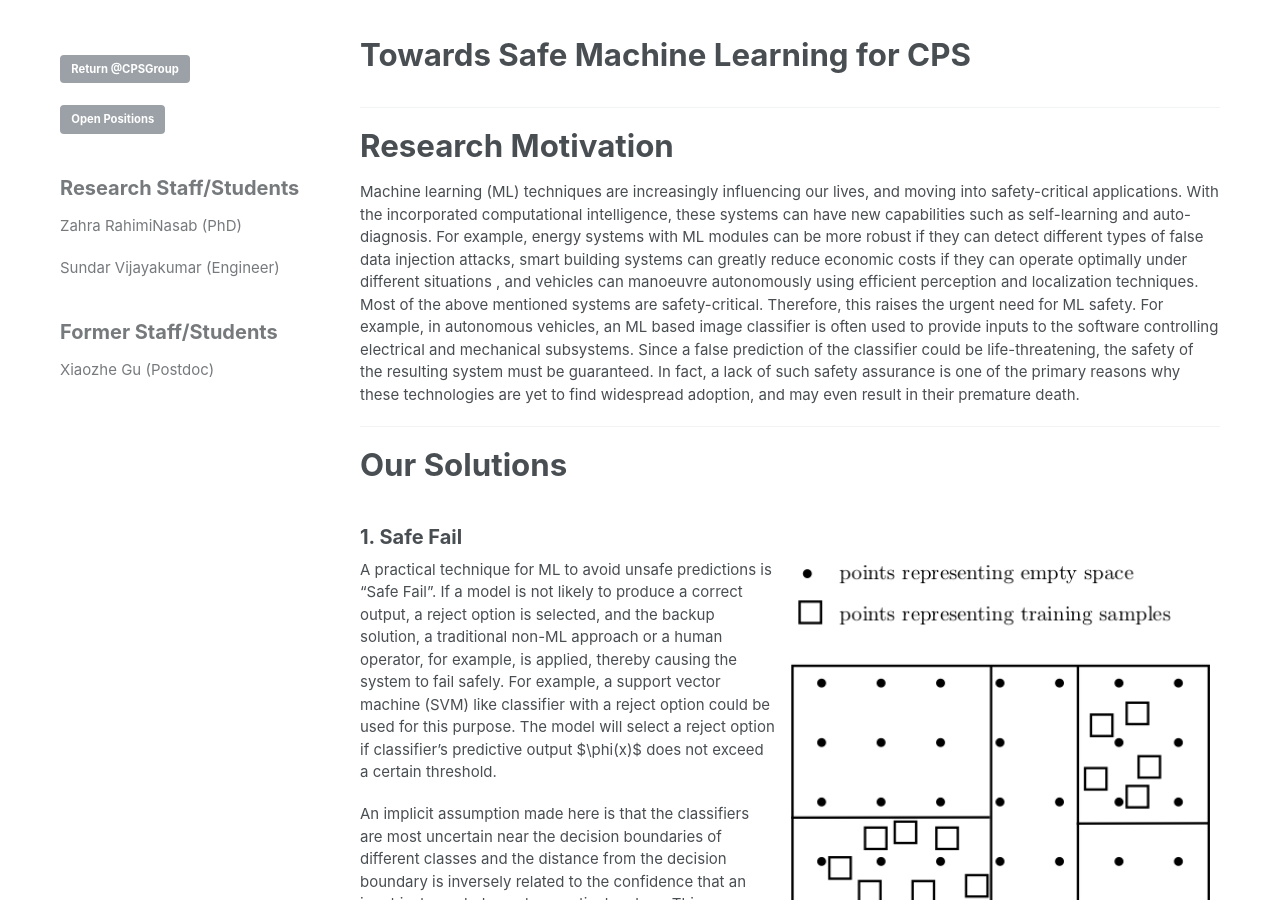
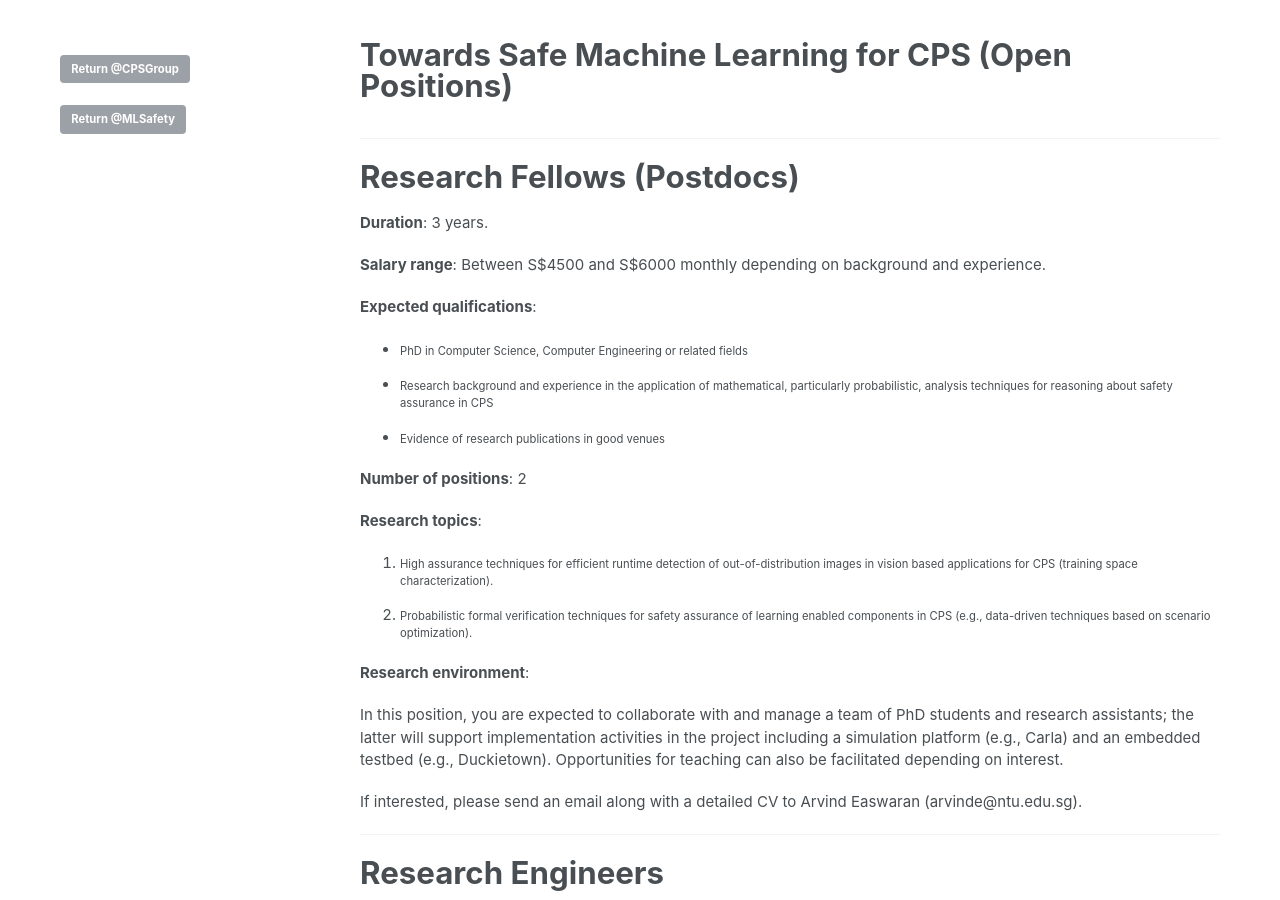
Before and after one commit to CPS-research-group/CPS-research-group.github.io, a Jekyll site: the page built from _pages/ml_safety_open.md, in a window 1280 px wide and 900 px high. Built offline with Jekyll 4.4.1, drawn with Linux system fonts in a browser that asks for light colours; some of the changed text lies outside the part shown.

Commit message:
Updates.

```diff
--- a/_pages/ml_safety.md
+++ b/_pages/ml_safety.md
@@ -9,7 +9,7 @@
   - title:
     text: "[Return @CPSGroup](/){: .btn .btn--primary}"
   - title:
-    text: "[Open Positions](/ml_safety/open_positions){: .btn .btn--primary}"
+    text: "[Open Positions](/ml_safety_open){: .btn .btn--primary}"
   - title: "Research Staff/Students"
     text: "Zahra RahimiNasab (PhD) \n \n Sundar Vijayakumar (Engineer)"
 
@@ -21,20 +21,19 @@
 
 # Research Motivation
 
-Machine learning (ML) techniques are increasingly influencing our lives, and moving into safety-critical applications. With the incorporated computational intelligence, these systems can have new capabilities such as self-learning and auto-diagnosis. For example, energy systems with ML modules can be more robust if they  can detect different types of false data injection attacks, smart building systems can greatly reduce economic costs if they can operate optimally under different situations , and vehicles can manoeuvre autonomously using efficient perception and localization techniques. Most of the above mentioned systems are safety-critical. Therefore, this raises the urgent need for ML safety. For example, in autonomous vehicles, an ML  based image classifier is often used to provide inputs to the software controlling electrical and mechanical subsystems. Since a false prediction of the classifier could be life-threatening, the safety of the resulting system must be guaranteed. In fact, a lack of such safety assurance is one of the primary reasons why these technologies are yet to find widespread adoption, and may even result in their premature death.
+Modern cyber-physical systems (CPS) such as autonomous vehicles and smart grids are expected to perform complex control functions under highly dynamic operating environments. Increasingly, to cope with the complexity and scale, these functions are being designed autonomously, often with the assistance of Machine Learning (ML) based techniques. A key challenge in the design of such safety-critical systems is that of achieving high assurance on system safety. One aspect of this challenge is that the ML models are complex and process extremely high-dimensional inputs such as images, thus rendering the resulting black-box controllers inaccessible to traditional safety assessment techniques. Another aspect of this challenge is that the correctness of such learning algorithms is critically dependent on the training data sets. In the case of CPS, these sets are often non-representative and missing rare, but important, safety-related hazard data.
+
+Addressing the above two open problems, in this project we aim to develop a software architecture for achieving safety assurance in such systems. This architecture is inspired by the Simplex model of computation in which a complex and high-performance controller is coupled with a simple and conservative controller to ensure system safety. An efficient run-time decision module will then switch between the two controllers while ensuring safety at all times. To develop a verifiable safety controller, we aim to focus on scalable techniques with probabilistic correctness (probably approximately correct - PAC) guarantees for example using scenario optimization. For the run-time decision module, we aim to focus on statistically robust and computationally efficient techniques for out-of-distribution detection to quickly identify and deal with images that are outside the training space of learning enabled components.
 
 ******
 
 # Our Solutions
 
-### 1. Safe Fail
+### 1. Out-of-Distribution Detection
 
 ![image-left](/_pages/assets/ml_safety/tree.png){:height="50%" width="50%"}{: .align-right}
-A practical technique for ML to avoid unsafe predictions is “Safe Fail”.  If a model is not likely to produce a correct output, a
-reject option is selected, and the backup solution, a traditional non-ML approach or a human operator, for example, is applied, thereby causing the system to fail safely.  For example,  a support vector machine (SVM) like classifier with a reject option could be used for this purpose. The model will select a reject option if  classifier's predictive output $\phi(x)$ does not exceed a certain threshold.
+A practical technique for ML to avoid unsafe predictions is “Safe Fail”. If a model is not likely to produce a correct output, a reject option is selected, and the backup solution, a traditional non-ML approach or a human operator, for example, is applied, thereby causing the system to fail safely. For example, a support vector machine (SVM) like classifier with a reject option could be used for this purpose. The model will select a reject option if the classifier's predictive output $\phi(x)$ does not exceed a certain threshold.
 
-An implicit assumption made here is that the classifiers are most uncertain near the decision boundaries of different classes
-and the distance from the decision boundary is inversely related to the confidence that an input instance belongs to a particular class.  This assumption is reasonable in some sense because the decision boundaries learnt by these models are usually located where many training samples with different labels overlap. However, if a feature space  contains few or no training samples at all, then the decision boundaries of ML models may wholly be based on an inductive bias, thereby having much epistemic uncertainty.
+An implicit assumption made here is that the classifiers are most uncertain near the decision boundaries of different classes and the distance from the decision boundary is inversely related to the confidence that an input instance belongs to a particular class. This assumption is reasonable in some sense because the decision boundaries learnt by these models are usually located where many training samples with different labels overlap. However, if a feature space contains few or no training samples at all, then the decision boundaries of ML models may wholly be based on an inductive bias, thereby having much epistemic uncertainty.
 
-ML models learn from a subset of possible scenarios that could be encountered operationally. Thus, they can only be as good as the
-training examples they have learnt. Based on the observation that  ML models work well in the “training space” with a cloud of training points, but they could not extrapolate beyond the training space, we propose a feature space partition tree (FSPT) to split the initial feature space into multiple partitions with different densities of training data.  If  an input instance is from a feature space partition with no or few training samples,  then a reject option maybe selected.
+ML models learn from a subset of possible scenarios that could be encountered operationally. Thus, they can only be as good as the training examples they have learnt. Based on the observation that ML models work well in the “training space” with a cloud of training points, but they could not extrapolate beyond the training space, we propose a feature space partition tree (FSPT) to split the initial feature space into multiple partitions with different densities of training data. If an input instance is from a feature space partition with no or few training samples, then a reject option maybe selected.
--- /dev/null
+++ b/_pages/ml_safety_open.md
@@ -0,0 +1,73 @@
+---
+layout: single
+author_profile: false
+title: "Towards Safe Machine Learning for CPS (Open Positions)"
+sitemap: false
+permalink: /ml_safety/
+
+sidebar:
+  - title:
+    text: "[Return @CPSGroup](/){: .btn .btn--primary}"
+  - title:
+    text: "[Return @MLSafety](/ml_safety){: .btn .btn--primary}"
+---
+
+******
+
+# Research Fellows (Postdocs)
+
+__Duration__: 3 years.
+
+__Salary range__: Between S$4500 and S$6000 monthly depending on background and experience.
+
+__Expected qualifications__:
+
+- PhD in Computer Science, Computer Engineering or related fields
+
+- Research background and experience in the application of mathematical, particularly probabilistic, analysis techniques for reasoning about safety assurance in CPS
+
+- Evidence of research publications in good venues
+
+__Number of positions__: 2
+
+__Research topics__:
+
+1. High assurance techniques for efficient runtime detection of out-of-distribution images in vision based applications for CPS (training space characterization).
+
+2. Probabilistic formal verification techniques for safety assurance of learning enabled components in CPS (e.g., data-driven techniques based on scenario optimization).
+
+__Research environment__:
+
+In this position, you are expected to collaborate with and manage a team of PhD students and research assistants; the latter will support implementation activities in the project including a simulation platform (e.g., Carla) and an embedded testbed (e.g., Duckietown). Opportunities for teaching can also be facilitated depending on interest.
+
+If interested, please send an email along with a detailed CV to Arvind Easwaran (arvinde@ntu.edu.sg).
+
+******
+
+# Research Engineers
+
+__Duration__: 3 years.
+
+__Salary range__: Between S$3500 and S$5000 monthly depending on background and experience.
+
+__Expected qualifications__:
+
+- Bachelors/Masters in Computer Science, Computer Engineering or related fields
+
+- Proficient in programming with C and Python
+
+- Prior design and implementation experience in machine learning technologies, particularly for vision related applications
+
+__Number of positions__: 2
+
+__Job profile__:
+
+1. Implement technologies developed in the research project on an autonomous vehicle (AV) simulation platform (Carla)
+
+2. Implement technologies developed in the research project on an embedded testbed (Duckietown)
+
+__Research environment__:
+
+In this position, you are expected to collaborate with and manage a team of PhD students and research assistants; the latter will support implementation activities in the project including a simulation platform (e.g., Carla) and an embedded testbed (e.g., Duckietown). Opportunities for teaching can also be facilitated depending on interest.
+
+If interested, please send an email along with a detailed CV to Arvind Easwaran (arvinde@ntu.edu.sg).
```
Also changed, not shown: 1 other file.
